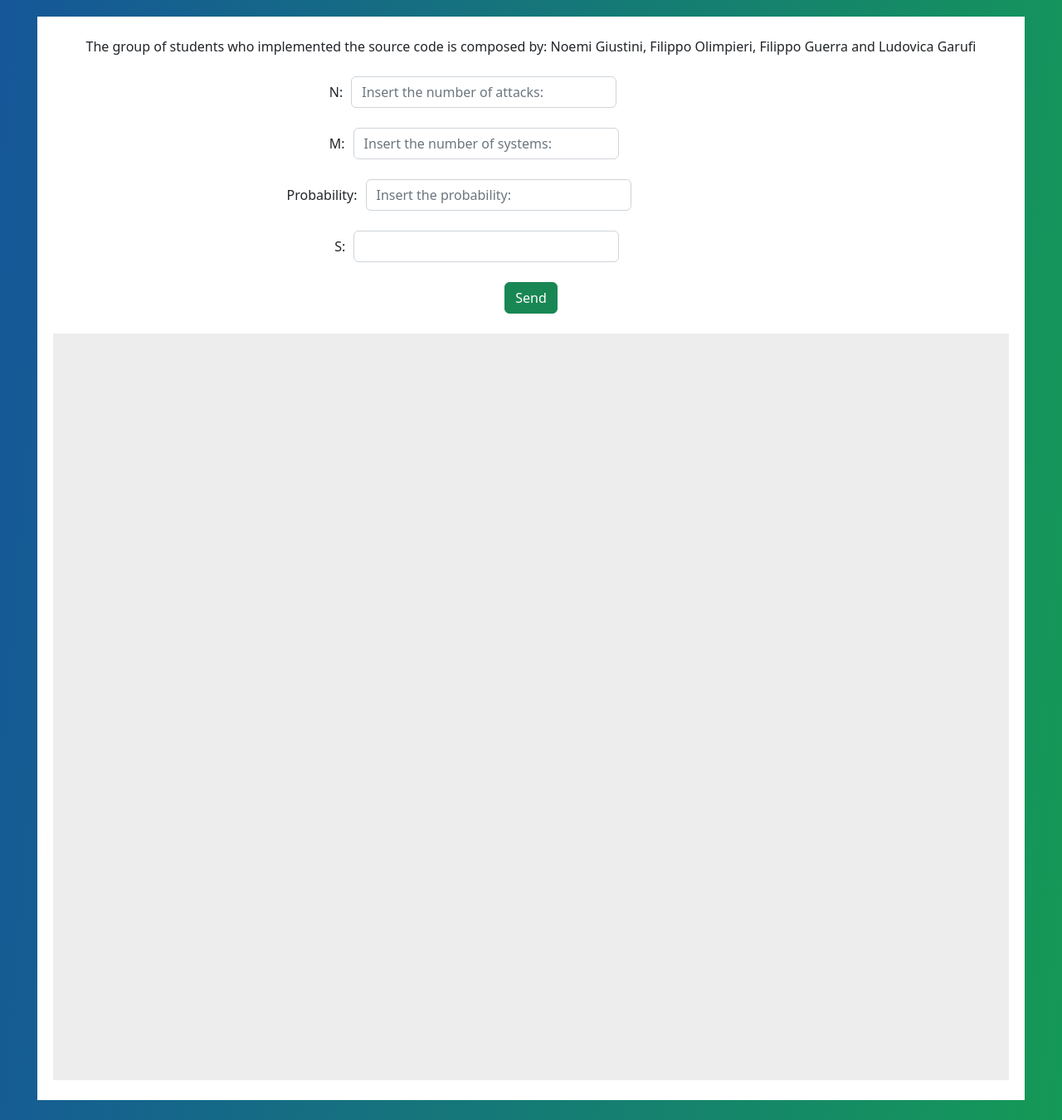
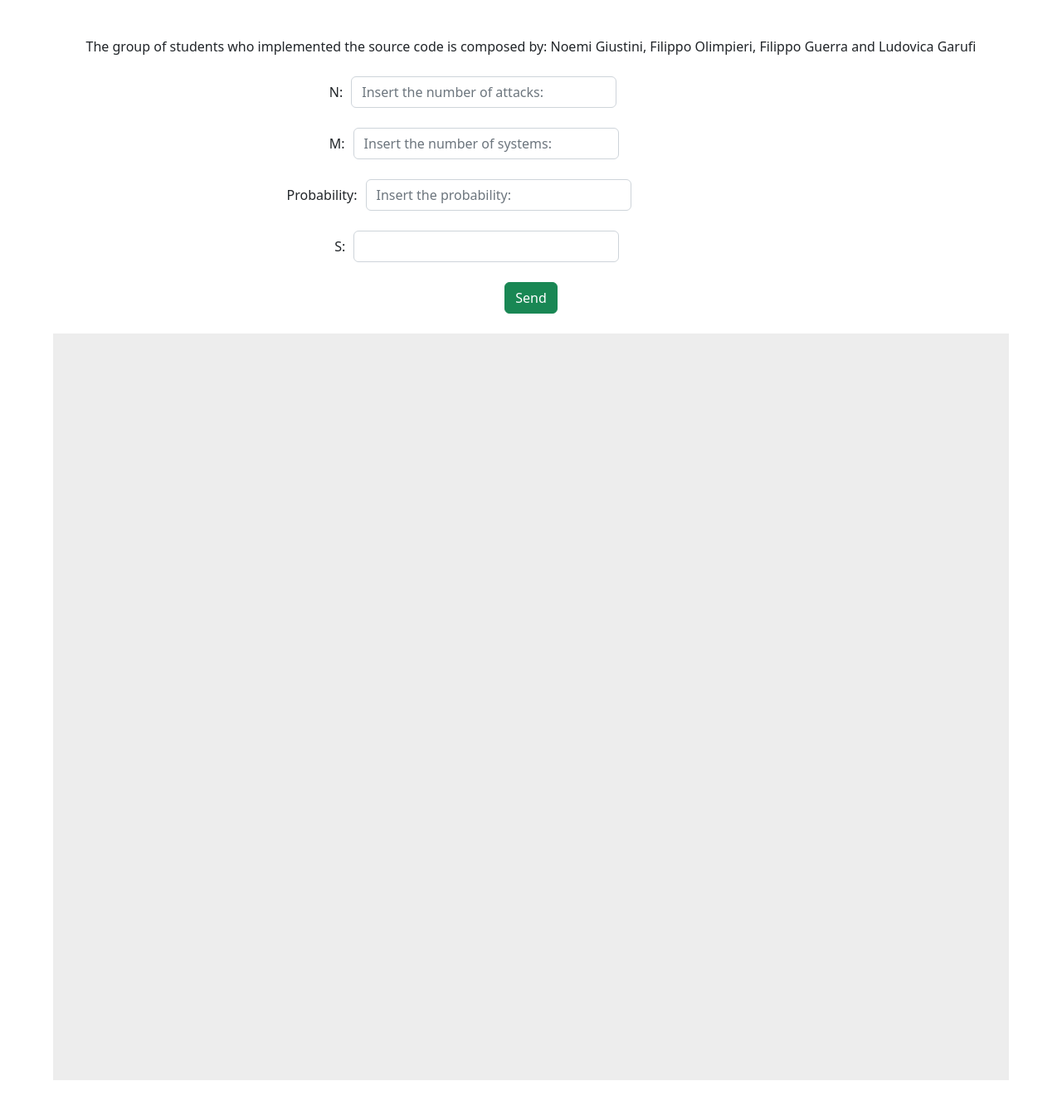
Before and after one commit to Garufi1962596/Garufi1962596.github.io, a Jekyll site: the page _posts/2023-11-15-HW6_JS.html, which Jekyll copies as it is, in a window 1280 px wide. Shown: the whole page at 83% size. Built offline with Jekyll 4.4.1, drawn with Linux system fonts in a browser that asks for light colours; nearby versions of some CDN libraries.

Commit message:
Update 2023-11-15-HW6_JS.html

```diff
--- a/_posts/2023-11-15-HW6_JS.html
+++ b/_posts/2023-11-15-HW6_JS.html
@@ -13,7 +13,7 @@
     }
   </style>
 </head>
-<body style="background-color: #159957; background-image: linear-gradient(95deg, #155799, #159957);">
+<body>
     <div style="background-color: white; text-align: center; align-items: center; width:93vw; margin-top: 20px; margin-left:3.5vw ;">
         <br>
         <div>The group of students who implemented the source code is composed by: Noemi Giustini, Filippo Olimpieri, Filippo Guerra and Ludovica Garufi </div>
```
